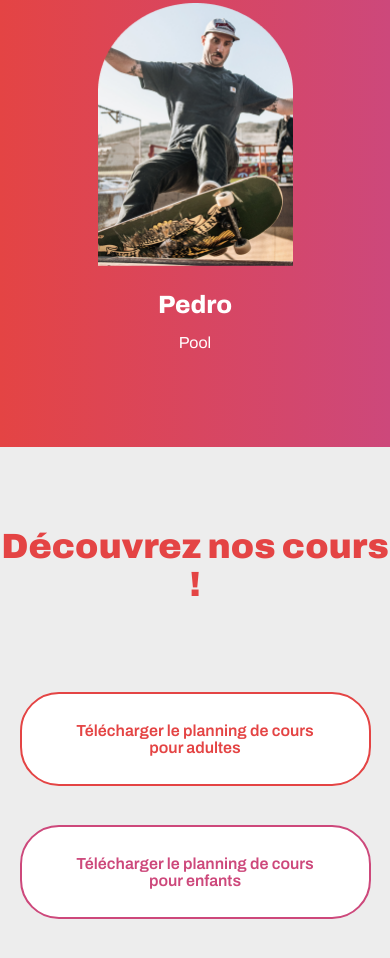
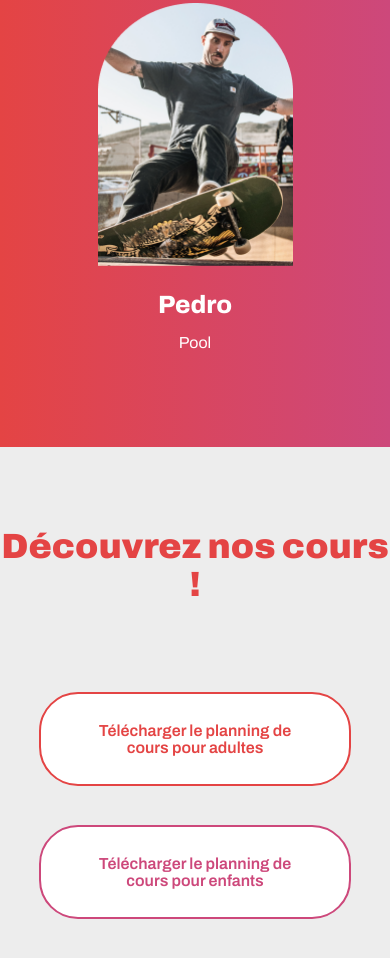
Before and after one commit to Olry-Loic/Projet-n-02---Riding-Cities, a plain HTML site: page index.html in a window 390 px wide. Shown: the part 2842-3800 px from the top of the page. Drawn offline with Linux system fonts and the light colour scheme.

Commit message:
correction du responsive

```diff
--- a/css/style.css
+++ b/css/style.css
@@ -192,30 +192,23 @@ p {
 @media (max-width: 800px) {
 	.container {
 		min-width: 300px;
-
 	}
 	.directionRow {
-
 		flex-direction: column;
 		align-content: center;
     	flex-wrap: wrap;
-
 	}
 
 	article {
 		width: 50%;
-
 	}
 
 	h1 {
-
-
 		text-align: center;
 	}
 
 	.buttonRounded {
-
-		margin: 5% 5%;
+		margin: 5% 10%;
 		text-align: center;
 	}
 }
```
